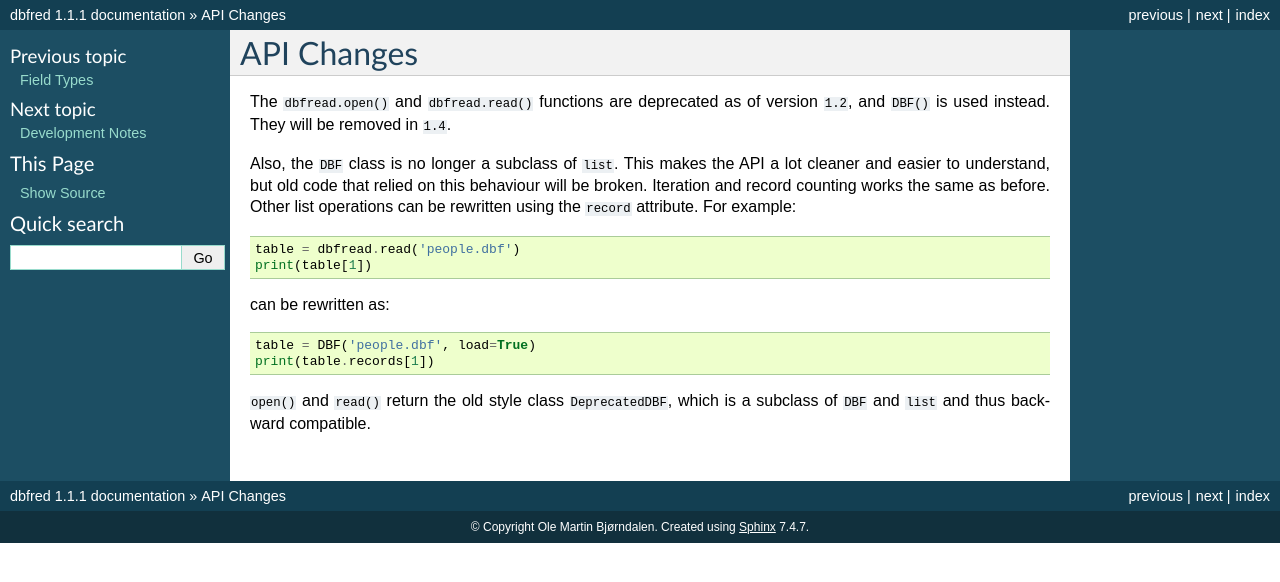
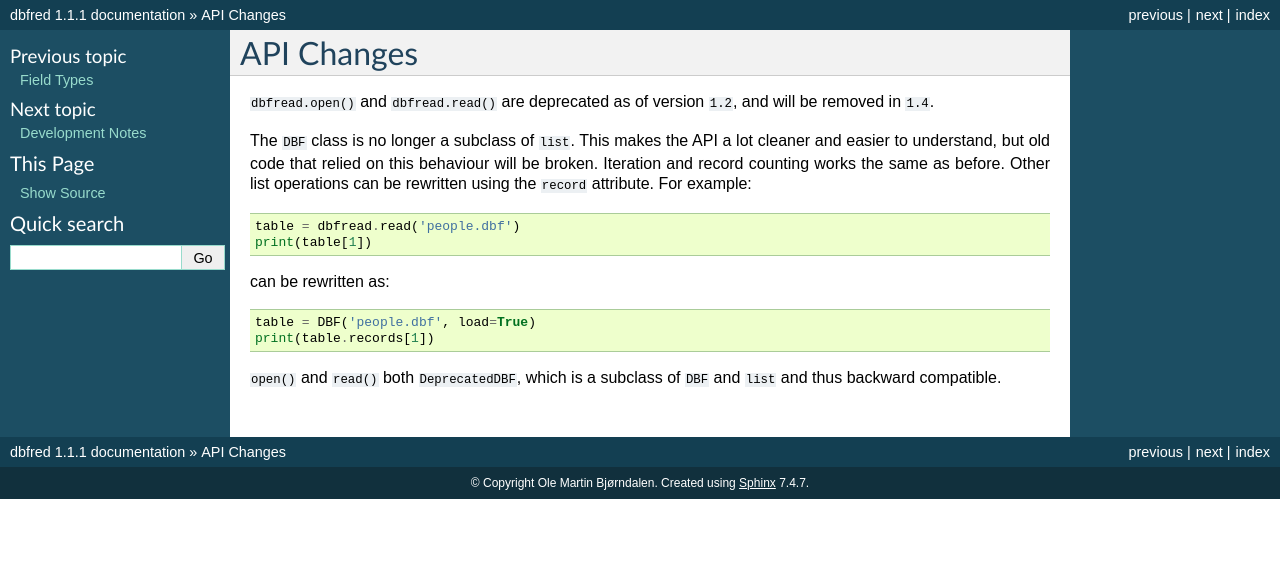
Before and after one commit to olemb/dbfread, a Sphinx documentation site: the page built from docs/api_changes.rst, in a window 1280 px wide. Shown: the top 582 px of the page. Built offline with Sphinx 7.4.7, drawn with Linux system fonts in a browser that asks for light colours.

```diff
--- a/docs/api_changes.rst
+++ b/docs/api_changes.rst
@@ -1,15 +1,14 @@
 API Changes
 ===========
 
-The ``dbfread.open()`` and ``dbfread.read()`` functions are deprecated
-as of version ``1.2``, and ``DBF()`` is used instead. They will be
-removed in ``1.4``.
+``dbfread.open()`` and ``dbfread.read()`` are deprecated as of version
+``1.2``, and will be removed in ``1.4``.
 
-Also, the ``DBF`` class is no longer a subclass of ``list``. This
-makes the API a lot cleaner and easier to understand, but old code
-that relied on this behaviour will be broken. Iteration and record
-counting works the same as before. Other list operations can be
-rewritten using the ``record`` attribute. For example::
+The ``DBF`` class is no longer a subclass of ``list``. This makes the
+API a lot cleaner and easier to understand, but old code that relied
+on this behaviour will be broken. Iteration and record counting works
+the same as before. Other list operations can be rewritten using the
+``record`` attribute. For example::
 
     table = dbfread.read('people.dbf')
     print(table[1])
@@ -19,6 +18,5 @@ can be rewritten as::
     table = DBF('people.dbf', load=True)
     print(table.records[1])
 
-``open()`` and ``read()`` return the old style class
-``DeprecatedDBF``, which is a subclass of ``DBF`` and ``list`` and
-thus backward compatible.
+``open()`` and ``read()`` both ``DeprecatedDBF``, which is a subclass
+of ``DBF`` and ``list`` and thus backward compatible.
```
Also changed, not shown: README.rst (+9 -11 lines).
